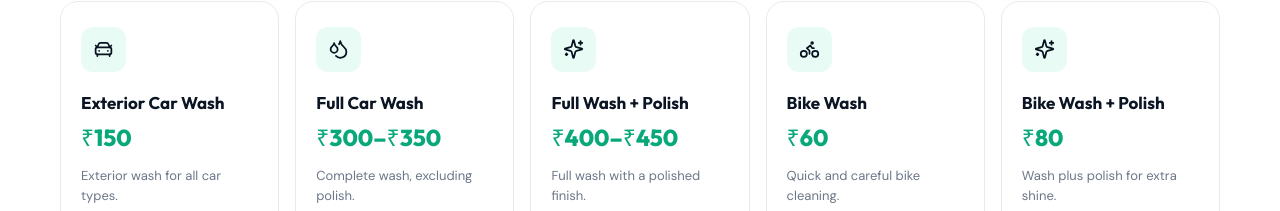
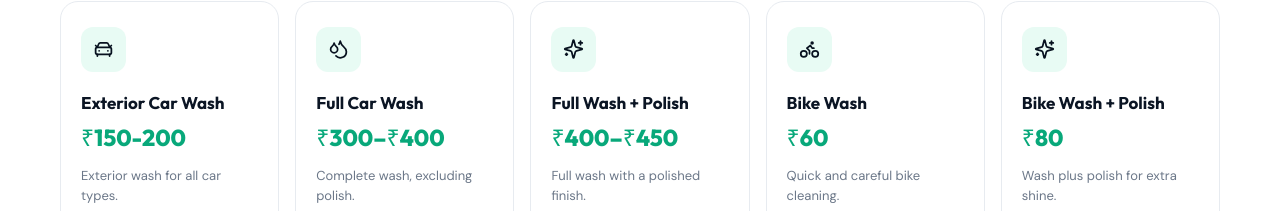
Before and after one commit to Pushkar-Gameti/DD-Car-Wash, a React (Vite) app: page / in a window 1280 px wide. Shown: the part 1080-1291 px from the top of the page. Built offline with nearby package versions, Linux system fonts and the light colour scheme.

Commit message:
somechanges DD Car Wash website

```diff
--- a/src/components/Services.jsx
+++ b/src/components/Services.jsx
@@ -14,13 +14,13 @@ const services = [
   {
     icon: CarFront,
     title: "Exterior Car Wash",
-    price: "₹150",
+    price: "₹150-200",
     text: "Exterior wash for all car types."
   },
   {
     icon: Droplets,
     title: "Full Car Wash",
-    price: "₹300–₹350",
+    price: "₹300–₹400",
     text: "Complete wash, excluding polish."
   },
   {
```
